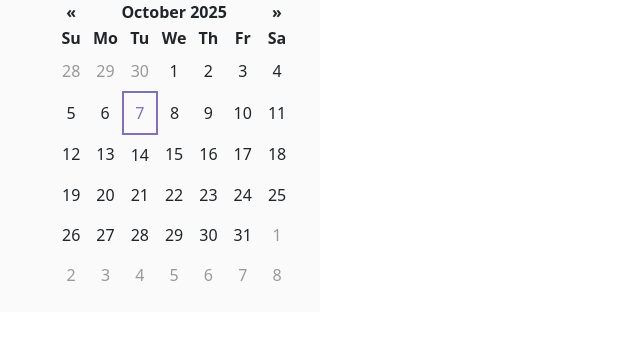
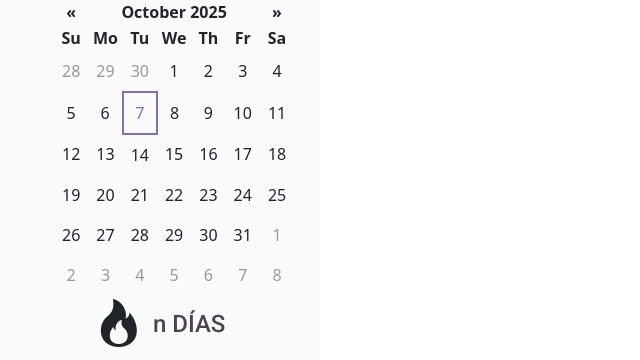
Before and after one commit to dsalazar444/JoBot_project, a Django app: page /modo_juego/ in a window 1280 px wide. Shown: the part 529-889 px from the top of the page, without its empty margins (0-640 px from the left). Before the commit the page ends 810 px from the top, so only its background shows below. Run offline with Django 5.2, Linux system fonts and the light colour scheme.

Commit message:
Añadir fuegito (última parte de barra izq)

```diff
--- a/game_mode/static/css/modo_juego.css
+++ b/game_mode/static/css/modo_juego.css
@@ -121,6 +121,17 @@
   color: #8370B4 !important;
 }
 
+.racha-dias {
+    display: flex;
+    align-items: flex-end;
+    justify-content: center;
+}
+
+.racha-dias .bi {
+    font-size: 3rem;
+    line-height: 1;
+}
+/* ----------------- Responsive ---------------------- */
 @media (max-width: 576px) {
   .izq {
     width: 100%;
--- a/game_mode/templates/modo_juego.html
+++ b/game_mode/templates/modo_juego.html
@@ -46,6 +46,10 @@ href="https://cdn.jsdelivr.net/npm/bootstrap-icons@1.11.1/font/bootstrap-icons.c
         <h4>Racha</h4>
         <hr class="hr-titulo">
         <div id="calendario"></div>
+        <div class="racha-dias">
+            <i class="bi bi-fire"></i>
+            <h4>n DÍAS</h4>
+        </div>
     </section>
 
 </aside>
```
